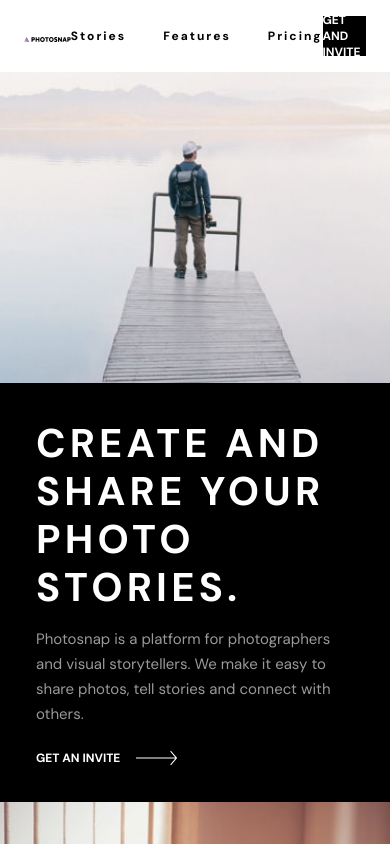
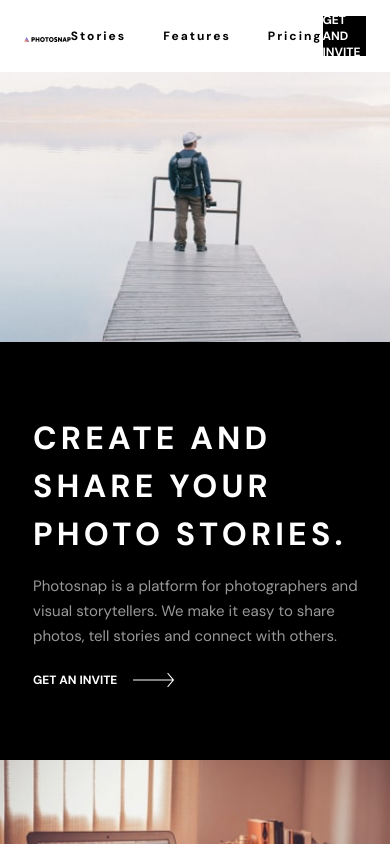
Before and after one commit to MrBeamer/photosnap, a React (Create React App) app: page / in a window 390 px wide. Shown: the top 844 px of the page. Built offline with nearby package versions, Linux system fonts and the light colour scheme.

Commit message:
refactor infoCard

```diff
--- a/src/components/infoCard/InfoCard.jsx
+++ b/src/components/infoCard/InfoCard.jsx
@@ -6,6 +6,7 @@ export default function InfoCard() {
   return home.map((item, index) => {
     return (
       <div className={styles.container} key={index}>
+        <div className={styles.contentWrapper}>
           <div className={styles.contentContainer}>
             <h2 className="headline--big">{item.title}</h2>
             <p className={styles.paragraph}>{item.desc}</p>
@@ -13,6 +14,8 @@ export default function InfoCard() {
               {item.link}
             </Button>
           </div>
+        </div>
+        <div className={styles.imgContainer}>
           <picture>
             <source media="(max-width: 480px)" srcSet={item.img.mobile} />
             <source media="(max-width: 768px)" srcSet={item.img.tablet} />
@@ -20,6 +23,7 @@ export default function InfoCard() {
             <img src={item.img.mobile} alt="mobile" />
           </picture>
         </div>
+      </div>
     );
   });
 }
--- a/src/components/infoCard/infoCard.module.css
+++ b/src/components/infoCard/infoCard.module.css
@@ -1,16 +1,28 @@
-.container {
+/* .container {
   display: grid;
   grid-template-columns: 610px 830px;
   grid-template-rows: 650px;
   background-color: var(--color-alpha);
+
+} */
+
+/* .contentContainer {
+    justify-self: center;
+    align-self: center;
+    background-color: var(--color-alpha);
+    max-width: 387px;
+  } */
+
+/* .paragraph {
+  color: var(--color-gamma);
+  margin-top: 21px;
+  margin-bottom: 48px;
 }
 
-.contentContainer {
-  justify-self: center;
-  align-self: center;
-  background-color: var(--color-alpha);
-  max-width: 387px;
-}
+img {
+  width: 100%;
+  height: 100%;
+} */
 
 /* .container:nth-child(2n) .contentContainer {
   grid-column: 2;
@@ -21,20 +33,9 @@
   grid-row: 1;
 } */
 
-.paragraph {
-  color: var(--color-gamma);
-  margin-top: 21px;
-  margin-bottom: 48px;
-}
-
-img {
-  width: 100%;
-  height: 100%;
-}
-
 /* Media queries */
 
-@media only screen and (max-width: 768px) {
+/* @media only screen and (max-width: 768px) {
   .container {
     grid-template-columns: 495px 273px;
   }
@@ -55,4 +56,84 @@ img {
     margin-top: 16px;
     margin-bottom: 23px;
   }
+} */
+
+/* last two images are only 600px height and first one is 650px height  maybe use flex instead of grid plus flex direction row reverse for second element
+thinking about using padding or max width  because only mobile needs spefic height for the content equals padding top and bottom
+
+give the content wraper 419px height instead of padding
+*/
+
+.container {
+  display: flex;
+  width: 100%;
 }
+
+.container:nth-child(2n) {
+  flex-direction: row-reverse;
+}
+
+.contentWrapper {
+  display: flex;
+  justify-content: center;
+  align-items: center;
+  max-width: 610px;
+  width: 100%;
+  background-color: var(--color-alpha);
+}
+
+.contentContainer {
+  /* max-width: 387px; */
+  padding: 173px 112px 173px 111px;
+}
+
+.imgContainer {
+  max-width: 830px;
+  width: 100%;
+}
+
+.paragraph {
+  color: var(--color-gamma);
+  margin-top: 21px;
+  margin-bottom: 48px;
+}
+
+img {
+  width: 100%;
+  height: 100%;
+}
+
+@media only screen and (max-width: 1020px) {
+  .contentContainer {
+    /* max-width: 318px; */
+    padding: 72px 24px 72px 33px;
+  }
+}
+
+@media only screen and (max-width: 768px) {
+  .imgContainer {
+    max-width: 273px;
+  }
+}
+
+@media only screen and (max-width: 480px) {
+  .container,
+  .container:nth-child(2n) {
+    flex-direction: column-reverse;
+  }
+
+  .imgContainer {
+    max-width: 480px;
+    height: 270px;
+  }
+
+  .contentContainer {
+    /* max-width: 318px; */
+    /* padding: 72px 24px 72px 33px; */
+  }
+
+  .paragraph {
+    margin-top: 16px;
+    margin-bottom: 23px;
+  }
+}
--- a/src/components/navbar/navbar.module.css
+++ b/src/components/navbar/navbar.module.css
@@ -10,13 +10,19 @@
   /* padding: 0 40px; */
 }
 
+@media only screen and (max-width: 1024px) {
+  .nav {
+    padding: 0 60px;
+  }
+}
+
 @media only screen and (max-width: 768px) {
   .nav {
     padding: 0 40px;
   }
 }
 
-@media only screen and (max-width: 420px) {
+@media only screen and (max-width: 480px) {
   .nav {
     padding: 0 24px;
   }
--- a/src/global.css
+++ b/src/global.css
@@ -75,3 +75,9 @@ p {
   line-height: 17px;
   color: #ffffff;
 }
+
+@media only screen and (max-width: 480px) {
+  .headline--big {
+    font-size: 32px;
+  }
+}
```
Also changed, not shown: src/components/infoCard/InfoCard copy.jsx (added, +25 -0 lines). Lines whose indentation alone changed are shown as unchanged.
